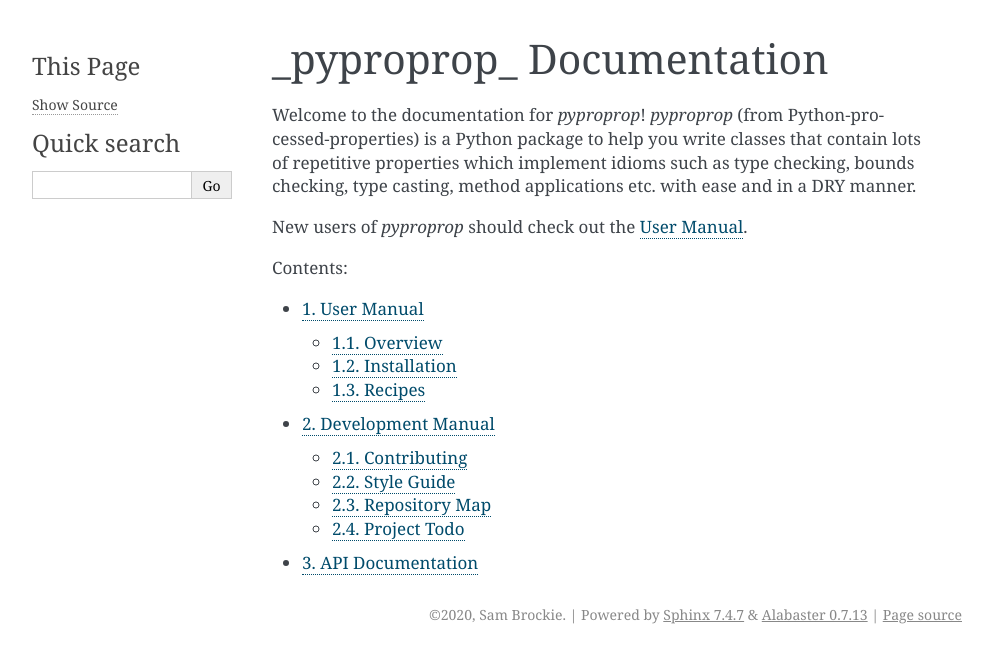
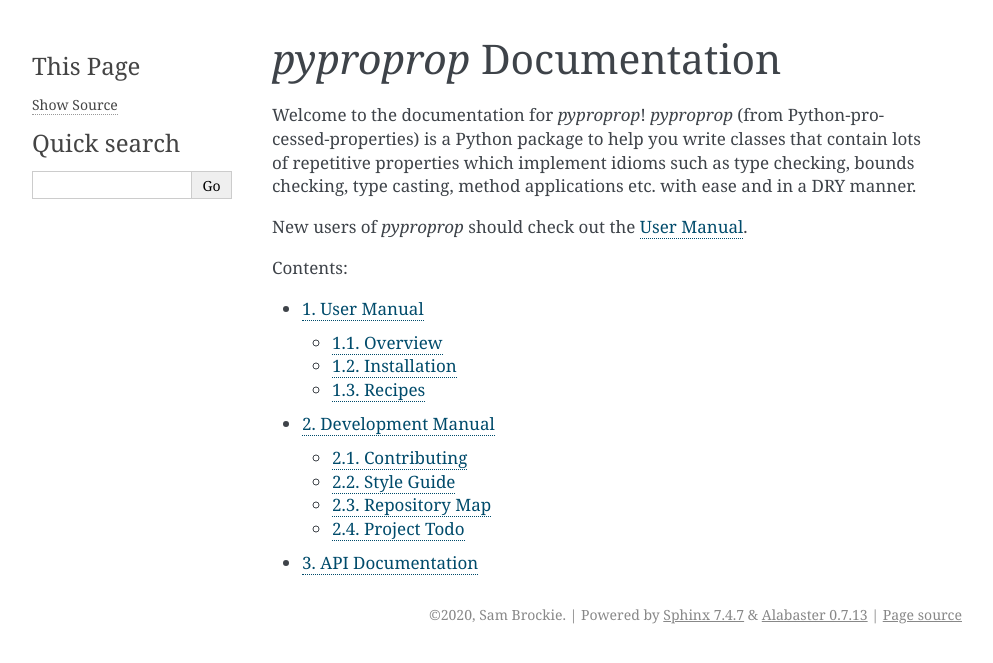
Before and after one commit to brocksam/pyproprop, a Sphinx documentation site: the page built from docs/source/index.rst, in a window 1280 px wide. Shown: the top 663 px of the page, without its empty margins (148-1141 px from the left). Built offline with Sphinx 7.4.7, drawn with Linux system fonts in a browser that asks for light colours.

Commit message:
Fix italics markup for ReST syntax

```diff
--- a/docs/source/index.rst
+++ b/docs/source/index.rst
@@ -1,4 +1,4 @@
-_pyproprop_ Documentation
+*pyproprop* Documentation
 =========================
 
 Welcome to the documentation for *pyproprop*! *pyproprop* (from Python-processed-properties) is a Python package to help you write classes that contain lots of repetitive properties which implement idioms such as type checking, bounds checking, type casting, method applications etc. with ease and in a DRY manner.
```
